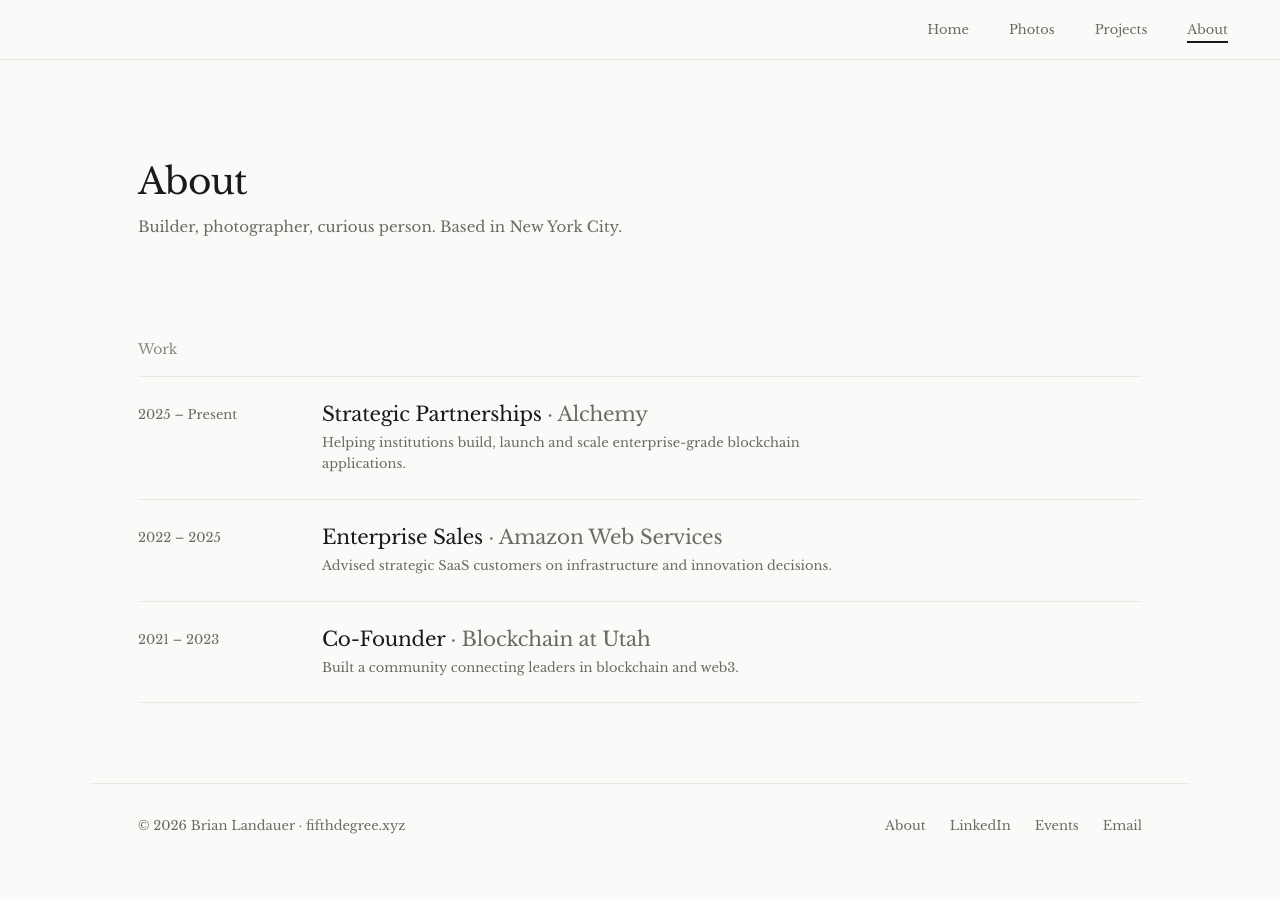
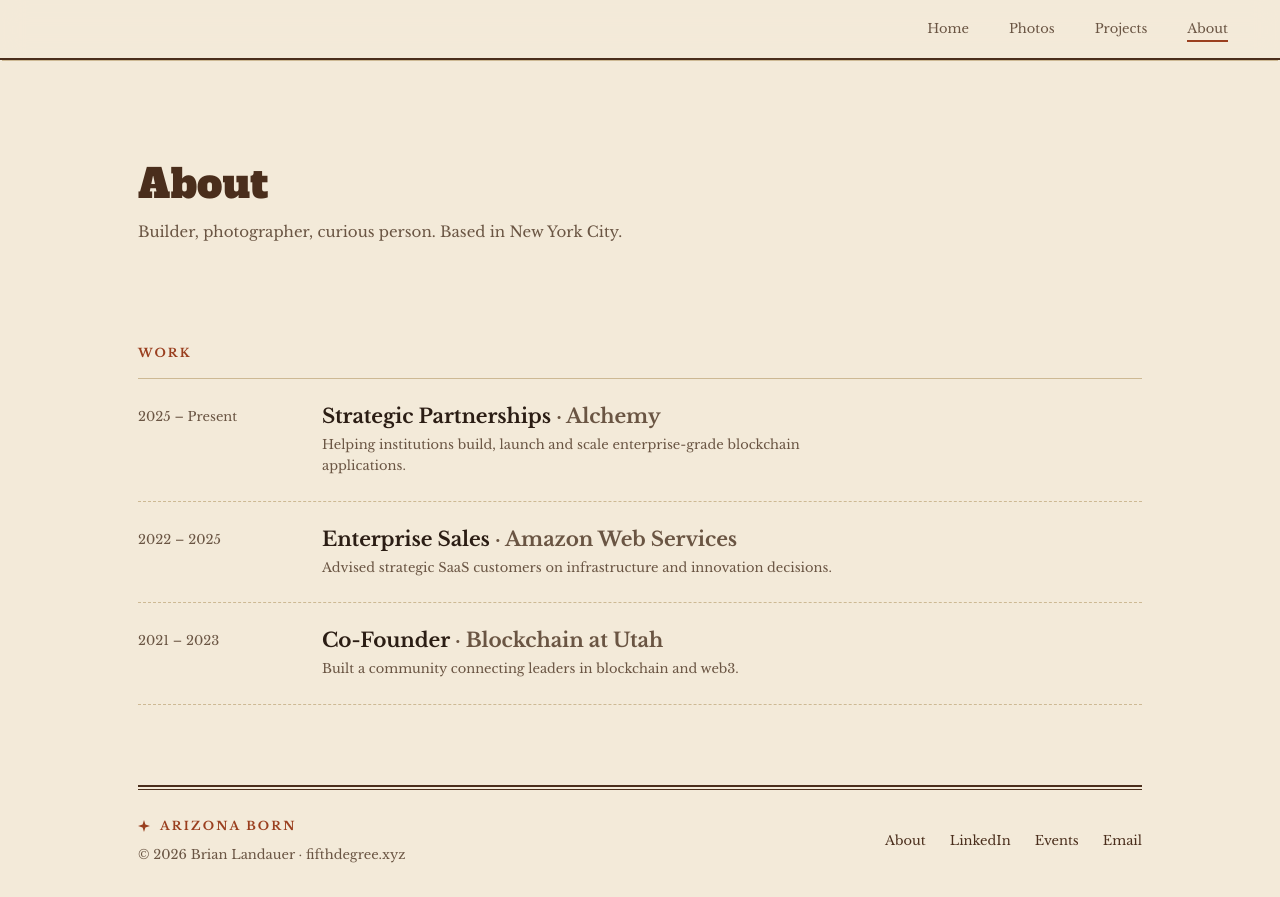
Before and after one commit to throwawayeml728-art/briam-xyz, a Next.js app: page /about in a window 1280 px wide. Before the commit the page ends 868 px from the top, so only its background shows below. Built offline with nearby package versions, Linux system fonts and the light colour scheme.

Commit message:
Southwest/Arizona desert theme: sandstone palette, Alfa Slab One headings, double-rule footer, leather/rust links

```diff
--- a/app/about/page.tsx
+++ b/app/about/page.tsx
@@ -13,7 +13,7 @@
           <p>{siteConfig.tagline} Based in {siteConfig.location}.</p>
         </div>
         <section className="site-section" style={{ maxWidth: '1100px', margin: '0 auto' }} aria-labelledby="work-heading">
-          <h2 id="work-heading" style={{ fontSize: '14px', fontWeight: 400, letterSpacing: '-0.01em', textTransform: 'none', color: '#888884', margin: 0, paddingBottom: '16px' }}>
+          <h2 id="work-heading" className="section-label" style={{ margin: 0, paddingBottom: '16px' }}>
             Work
           </h2>
           {workHistory.length === 0 ? (
--- a/app/globals.css
+++ b/app/globals.css
@@ -2,15 +2,27 @@
 @tailwind components;
 @tailwind utilities;
 
+:root {
+  --bg: #f3ead9;        /* sandstone / parchment */
+  --bg-deep: #eadcc0;
+  --fg: #2b1d14;        /* deep umber */
+  --muted: #6a5543;     /* dry-adobe brown, AA on bg */
+  --rule: #cdb994;      /* hairline */
+  --rust: #9a3f1f;      /* terracotta / rust, AA on bg */
+  --leather: #4a2e1c;   /* saddle brown */
+  --sage: #55674a;
+  --turquoise: #2f7d7a;
+}
+
 html { scroll-behavior: smooth; }
 body {
-  background: #fafaf8;
-  color: #1a1a18;
+  background: var(--bg);
+  color: var(--fg);
   -webkit-font-smoothing: antialiased;
   font-family: var(--font-serif), Georgia, serif;
   line-height: 1.5;
 }
-::selection { background: #1a1a18; color: #fafaf8; }
+::selection { background: var(--rust); color: #fff8ea; }
 
 .site-nav {
   padding: 0 48px;
@@ -23,7 +35,7 @@
 .site-nav-link {
   font-size: 13px;
   font-weight: 400;
-  color: #999999;
+  color: var(--muted);
   text-decoration: none;
   letter-spacing: 0;
   text-transform: none;
@@ -33,13 +45,13 @@
 }
 
 .site-nav-link:hover {
-  color: #1a1a18;
+  color: var(--rust);
 }
 
 .site-nav-link--active {
-  color: #1a1a18;
+  color: var(--fg);
   font-weight: 400;
-  border-bottom-color: #1a1a18;
+  border-bottom-color: var(--fg);
 }
 
 .site-nav-link:focus-visible,
@@ -49,17 +61,17 @@
 .photo-zoom-slider:focus-visible,
 .admin-btn:focus-visible,
 .admin-link:focus-visible {
-  outline: 2px solid #1a1a18;
+  outline: 2px solid var(--fg);
   outline-offset: 4px;
   border-radius: 2px;
 }
 
 .site-nav--home .site-nav-link:focus-visible { outline-color: #fff; }
 
-.site-nav-link { color: #6b6b66; }
+.site-nav-link { color: var(--muted); }
 
 .site-nav--home .site-nav-links {
-  background: rgba(20, 12, 8, 0.28);
+  background: rgba(43, 24, 14, 0.5);
   -webkit-backdrop-filter: blur(8px);
   backdrop-filter: blur(8px);
   padding: 10px 20px !important;
@@ -106,7 +118,7 @@
 .photo-zoom-label {
   font-family: var(--font-serif), Georgia, serif;
   font-size: 14px;
-  color: #6b6b66;
+  color: var(--muted);
   line-height: 1;
   user-select: none;
 }
@@ -116,10 +128,10 @@
   width: 100%;
   height: 2px;
   appearance: none;
-  background: #e8e8e4;
-  border-radius: 1px;
+  background: var(--rule);
+  border-radius: 0;
   cursor: pointer;
-  accent-color: #1a1a18;
+  accent-color: var(--fg);
 }
 
 .photo-zoom-slider::-webkit-slider-thumb {
@@ -127,7 +139,7 @@
   width: 12px;
   height: 12px;
   border-radius: 50%;
-  background: #1a1a18;
+  background: var(--fg);
   border: none;
   cursor: pointer;
 }
@@ -136,7 +148,7 @@
   width: 12px;
   height: 12px;
   border-radius: 50%;
-  background: #1a1a18;
+  background: var(--fg);
   border: none;
   cursor: pointer;
 }
@@ -157,7 +169,7 @@
   font-weight: 400;
   letter-spacing: 0;
   text-transform: none;
-  color: #6b6b66;
+  color: var(--muted);
 }
 
 .photo-sort-toggle-input {
@@ -171,8 +183,8 @@
   position: relative;
   width: 36px;
   height: 20px;
-  background: #e8e8e4;
-  border-radius: 10px;
+  background: var(--rule);
+  border-radius: 0;
   transition: background 0.2s;
   flex-shrink: 0;
 }
@@ -183,14 +195,14 @@
   left: 2px;
   width: 16px;
   height: 16px;
-  background: #fff;
+  background: var(--bg);
   border-radius: 50%;
   transition: transform 0.2s;
   box-shadow: 0 1px 2px rgba(0, 0, 0, 0.12);
 }
 
 .photo-sort-toggle-input:checked + .photo-sort-toggle-track {
-  background: #1a1a18;
+  background: var(--fg);
 }
 
 .photo-sort-toggle-input:checked + .photo-sort-toggle-track .photo-sort-toggle-thumb {
@@ -198,7 +210,7 @@
 }
 
 .photo-sort-toggle-input:focus-visible + .photo-sort-toggle-track {
-  outline: 2px solid #1a1a18;
+  outline: 2px solid var(--fg);
   outline-offset: 2px;
 }
 
@@ -273,7 +285,7 @@
 .photo-tile-placeholder {
   width: 100%;
   height: 100%;
-  background: linear-gradient(135deg, #f0ede8 0%, #e8e4de 100%);
+  background: linear-gradient(135deg, #ece0c8 0%, #e0d1b3 100%);
   display: flex;
   align-items: flex-end;
   padding: 12px;
@@ -281,7 +293,7 @@
 
 .photo-tile-placeholder span {
   font-size: 13px;
-  color: #6b6b66;
+  color: var(--muted);
   font-style: italic;
 }
 
@@ -293,7 +305,7 @@
   align-items: center;
   justify-content: center;
   padding: 48px 24px;
-  background: #fafaf8;
+  background: var(--bg);
 }
 
 .photo-lightbox-content {
@@ -316,7 +328,7 @@
 .photo-lightbox-caption {
   margin: 16px 0 0;
   font-size: 12px;
-  color: #6b6b66;
+  color: var(--muted);
   font-style: italic;
 }
 
@@ -325,7 +337,7 @@
   position: absolute;
   border: none;
   background: transparent;
-  color: #6b6b66;
+  color: var(--muted);
   cursor: pointer;
   transition: color 0.2s;
   font-family: inherit;
@@ -333,7 +345,7 @@
 
 .photo-lightbox-close:hover,
 .photo-lightbox-nav:hover {
-  color: #1a1a18;
+  color: var(--fg);
 }
 
 .photo-lightbox-close {
@@ -402,7 +414,7 @@
 @keyframes page-enter { from { opacity: 0; transform: translateY(6px); } to { opacity: 1; transform: none; } }
 
 .site-footer {
-  border-top: 1px solid #e8e8e4;
+  border-top: 1px solid var(--rule);
   max-width: 1100px;
   width: 100%;
   margin: 0 auto;
@@ -411,15 +423,15 @@
   align-items: center;
   padding: 32px 48px;
 }
-.site-footer-copy { font-size: 13px; color: #6b6b66; font-weight: 400; margin: 0; }
+.site-footer-copy { font-size: 13px; color: var(--muted); font-weight: 400; margin: 0; }
 .site-footer-links { display: flex; gap: 24px; flex-wrap: wrap; }
-.site-footer-links a { font-size: 13px; color: #6b6b66; text-decoration: none; letter-spacing: 0; text-transform: none; transition: color 0.2s; }
-.site-footer-links a:hover { color: #1a1a18; }
+.site-footer-links a { font-size: 13px; color: var(--muted); text-decoration: none; letter-spacing: 0; text-transform: none; transition: color 0.2s; }
+.site-footer-links a:hover { color: var(--rust); }
 
 .not-found { min-height: 100vh; min-height: 100svh; display: flex; flex-direction: column; align-items: center; justify-content: center; text-align: center; padding: 80px 24px; gap: 12px; }
 .not-found h1 { font-family: var(--font-serif), Georgia, serif; font-size: clamp(30px, 6vw, 40px); line-height: 1.2; font-weight: 400; margin: 0; letter-spacing: -0.02em; }
-.not-found p { font-size: 14px; font-weight: 400; color: #6b6b66; margin: 0; }
-.not-found a { margin-top: 16px; font-size: 13px; letter-spacing: 0; text-transform: none; color: #1a1a18; text-decoration: none; border-bottom: 2px solid #1a1a18; padding-bottom: 4px; font-family: var(--font-serif), Georgia, serif; }
+.not-found p { font-size: 14px; font-weight: 400; color: var(--muted); margin: 0; }
+.not-found a { margin-top: 16px; font-size: 13px; letter-spacing: 0; text-transform: none; color: var(--fg); text-decoration: none; border-bottom: 2px solid var(--fg); padding-bottom: 4px; font-family: var(--font-serif), Georgia, serif; }
 
 /* ─── Photo admin ─────────────────────────────────────────────────── */
 .admin-page {
@@ -456,7 +468,7 @@
 
 .admin-muted {
   font-size: 13px;
-  color: #6b6b66;
+  color: var(--muted);
   margin: 0;
 }
 
@@ -472,7 +484,7 @@
   flex-direction: column;
   gap: 8px;
   font-size: 12px;
-  color: #6b6b66;
+  color: var(--muted);
   letter-spacing: 0;
   text-transform: none;
 }
@@ -481,15 +493,15 @@
   font: inherit;
   font-size: 14px;
   padding: 10px 12px;
-  border: 1px solid #e8e8e4;
+  border: 1px solid var(--rule);
   background: #fff;
   border-radius: 0;
-  color: #1a1a18;
+  color: var(--fg);
 }
 
 .admin-input:focus {
   outline: none;
-  border-color: #1a1a18;
+  border-color: var(--fg);
 }
 
 .admin-btn {
@@ -498,21 +510,21 @@
   letter-spacing: 0;
   text-transform: none;
   padding: 10px 16px;
-  border: 1px solid #e8e8e4;
+  border: 1px solid var(--rule);
   background: #fff;
-  color: #1a1a18;
+  color: var(--fg);
   cursor: pointer;
   transition: border-color 0.2s, color 0.2s;
 }
 
 .admin-btn:hover {
-  border-color: #1a1a18;
+  border-color: var(--fg);
 }
 
 .admin-btn--primary {
-  background: #1a1a18;
-  color: #fafaf8;
-  border-color: #1a1a18;
+  background: var(--fg);
+  color: var(--bg);
+  border-color: var(--fg);
 }
 
 .admin-btn--primary:hover {
@@ -531,7 +543,7 @@
 
 .admin-link {
   font-size: 12px;
-  color: #6b6b66;
+  color: var(--muted);
   text-decoration: none;
   letter-spacing: 0;
   margin-top: 16px;
@@ -539,7 +551,7 @@
 }
 
 .admin-link:hover {
-  color: #1a1a18;
+  color: var(--fg);
 }
 
 .admin-error {
@@ -550,12 +562,12 @@
 
 .admin-message {
   font-size: 13px;
-  color: #1a1a18;
+  color: var(--fg);
   margin: 16px 0;
 }
 
 .admin-dropzone {
-  border: 2px dashed #e8e8e4;
+  border: 2px dashed var(--rule);
   padding: 48px 24px;
   text-align: center;
   cursor: pointer;
@@ -565,7 +577,7 @@
 
 .admin-dropzone:hover,
 .admin-dropzone--active {
-  border-color: #1a1a18;
+  border-color: var(--fg);
   background: #f5f5f2;
 }
 
@@ -680,8 +692,8 @@
   50% { transform: translate(-50%, 6px); opacity: 0.7; }
 }
 
-.home-main { background: #fafaf8; overflow-x: clip; }
-.home-content { position: relative; z-index: 1; background: #fafaf8; } /* hard edge as it scrolls over the pinned hero */
+.home-main { background: var(--bg); overflow-x: clip; }
+.home-content { position: relative; z-index: 1; background: var(--bg); } /* hard edge as it scrolls over the pinned hero */
 .home-anchor { scroll-margin-top: 0; }
 #photography, #projects { scroll-margin-top: 60px; }
 .home-heading {
@@ -705,12 +717,12 @@
   font-size: 13px;
   letter-spacing: 0;
   text-transform: none;
-  color: #6b6b66;
+  color: var(--muted);
   text-decoration: none;
   white-space: nowrap;
 }
-.home-link:hover { color: #1a1a18; }
-.home-link:focus-visible { outline: 2px solid #1a1a18; outline-offset: 3px; }
+.home-link:hover { color: var(--rust); }
+.home-link:focus-visible { outline: 2px solid var(--fg); outline-offset: 3px; }
 @media (max-width: 768px) { .home-heading { padding: 56px 16px 0; } }
 @media (prefers-reduced-motion: reduce) { .hero-cue { animation: none; } }
 
@@ -736,7 +748,7 @@
 .project-card { display: block; color: inherit; text-decoration: none; }
 .project-preview {
   position: relative; display: block; aspect-ratio: 3 / 2; overflow: hidden;
-  background: #fafaf8; border: 1px solid #e8e8e4;
+  background: var(--bg); border: 1px solid var(--rule);
 }
 .project-preview img { transition: transform 0.6s ease; }
 .project-card--link:hover .project-preview img,
@@ -745,13 +757,13 @@
   position: absolute; inset: 0; display: flex; align-items: center; justify-content: center;
   padding: 16px; text-align: center;
   font-family: var(--font-serif), Georgia, serif; font-size: 64px; line-height: 1;
-  letter-spacing: -0.03em; color: #1a1a18;
+  letter-spacing: -0.03em; color: var(--fg);
 }
 .project-meta { display: flex; align-items: baseline; justify-content: space-between; gap: 16px; margin-top: 16px; }
 .project-name {
   font-family: var(--font-serif), Georgia, serif;
   font-size: 20px; line-height: 1.25; letter-spacing: -0.02em;
-  color: #1a1a18; margin: 0; font-weight: 400;
+  color: var(--fg); margin: 0; font-weight: 400;
 }
 .project-name span {
   background: linear-gradient(currentColor, currentColor) 0 100% / 0 1px no-repeat;
@@ -759,9 +771,9 @@
 }
 .project-card--link:hover .project-name span,
 .project-card--link:focus-visible .project-name span { background-size: 100% 1px; }
-.project-year { font-size: 13px; color: #6b6b66; font-variant-numeric: tabular-nums; white-space: nowrap; }
-.project-desc { font-size: 13px; color: #6b6b66; margin: 8px 0 0; line-height: 1.6; max-width: 46ch; }
-.project-card--link:focus-visible { outline: 2px solid #1a1a18; outline-offset: 6px; }
+.project-year { font-size: 13px; color: var(--muted); font-variant-numeric: tabular-nums; white-space: nowrap; }
+.project-desc { font-size: 13px; color: var(--muted); margin: 8px 0 0; line-height: 1.6; max-width: 46ch; }
+.project-card--link:focus-visible { outline: 2px solid var(--fg); outline-offset: 6px; }
 @media (prefers-reduced-motion: reduce) {
   .project-preview img, .project-name span { transition: none; }
 }
@@ -786,8 +798,8 @@
   padding: env(safe-area-inset-top, 0px) max(48px, env(safe-area-inset-right, 0px)) 0 max(48px, env(safe-area-inset-left, 0px));
 }
 .site-nav--page {
-  background: rgba(250, 250, 248, 0.92);
-  border-bottom: 1px solid #e8e8e4;
+  background: rgba(243, 234, 217, 0.92);
+  border-bottom: 1px solid var(--rule);
   -webkit-backdrop-filter: blur(12px);
   backdrop-filter: blur(12px);
 }
@@ -806,7 +818,7 @@
   height: 2px;
   background: transparent;
 }
-.site-nav-link--active::after { background: #1a1a18; }
+.site-nav-link--active::after { background: var(--fg); }
 .site-nav-link.site-nav-link--home.site-nav-link--active::after { background: #fff; }
 .site-nav-link--active, .site-nav-link.site-nav-link--home.site-nav-link--active { border-bottom-color: transparent; }
 .site-nav-links { align-items: center; }
@@ -818,10 +830,10 @@
   .site-nav-link { font-size: 15px; padding: 0 12px; }
   .site-nav-link::after { left: 12px; right: 12px; }
   /* blur is expensive on phones: solid surfaces instead */
-  .site-nav--page { background: rgba(250, 250, 248, 0.97); -webkit-backdrop-filter: none; backdrop-filter: none; }
+  .site-nav--page { background: rgba(243, 234, 217, 0.97); -webkit-backdrop-filter: none; backdrop-filter: none; }
   .site-nav--home .site-nav-links {
     -webkit-backdrop-filter: none; backdrop-filter: none;
-    background: rgba(20, 12, 8, 0.62);
+    background: rgba(43, 24, 14, 0.78);
     padding: 0 8px !important;
     margin-right: 0;
   }
@@ -838,7 +850,7 @@
   .photo-zoom-control { flex: 1; min-height: 44px; }
   .photo-sort-toggle { width: auto; min-height: 44px; flex-shrink: 0; }
   .photo-zoom-slider { height: 24px; background: transparent; }
-  .photo-zoom-slider::-webkit-slider-runnable-track { height: 2px; background: #d8d8d2; }
+  .photo-zoom-slider::-webkit-slider-runnable-track { height: 2px; background: var(--rule); }
   .photo-zoom-slider::-webkit-slider-thumb { width: 24px; height: 24px; margin-top: -11px; }
   .photo-zoom-slider::-moz-range-thumb { width: 24px; height: 24px; }
   .photo-tile-location { font-size: 12px; bottom: 6px; left: 8px; text-shadow: 0 1px 4px rgba(0,0,0,0.5); }
@@ -897,19 +909,19 @@
   font-family: var(--font-serif), Georgia, serif;
   font-weight: 400; font-size: clamp(28px, 4.4vw, 36px); line-height: 1.2; letter-spacing: -0.02em; margin: 0;
 }
-.about-intro p { font-size: 15px; line-height: 1.6; color: #6b6b66; margin: 12px 0 0; max-width: 56ch; }
-.work-list { list-style: none; margin: 0; padding: 0; border-top: 1px solid #e8e8e4; }
+.about-intro p { font-size: 15px; line-height: 1.6; color: var(--muted); margin: 12px 0 0; max-width: 56ch; }
+.work-list { list-style: none; margin: 0; padding: 0; border-top: 1px solid var(--rule); }
 .work-row {
   display: grid; grid-template-columns: 160px 1fr; gap: 24px;
-  padding: 24px 0; border-bottom: 1px solid #e8e8e4;
+  padding: 24px 0; border-bottom: 1px solid var(--rule);
 }
-.work-years { font-size: 13px; color: #6b6b66; font-variant-numeric: tabular-nums; padding-top: 4px; }
+.work-years { font-size: 13px; color: var(--muted); font-variant-numeric: tabular-nums; padding-top: 4px; }
 .work-title { font-family: var(--font-serif), Georgia, serif; font-weight: 400; font-size: 20px; line-height: 1.3; letter-spacing: -0.01em; margin: 0; }
 .work-title a { color: inherit; text-decoration: none; background: linear-gradient(currentColor, currentColor) 0 100% / 0 1px no-repeat; transition: background-size .3s ease; }
 .work-title a:hover, .work-title a:focus-visible { background-size: 100% 1px; }
-.work-company { color: #6b6b66; }
-.work-desc { font-size: 13px; color: #6b6b66; margin: 6px 0 0; line-height: 1.6; max-width: 56ch; }
-.work-empty { font-size: 14px; color: #888884; margin: 0; }
+.work-company { color: var(--muted); }
+.work-desc { font-size: 13px; color: var(--muted); margin: 6px 0 0; line-height: 1.6; max-width: 56ch; }
+.work-empty { font-size: 14px; color: var(--muted); margin: 0; }
 @media (max-width: 768px) {
   .about-intro { padding: 40px max(20px, env(safe-area-inset-left, 0px)) 0; }
   .work-row { grid-template-columns: 1fr; gap: 4px; padding: 20px 0; }
@@ -917,3 +929,58 @@
   .work-title { font-size: 18px; }
   .work-desc { font-size: 14px; }
 }
+
+
+/* ─── Southwest theme ───────────────────────────────────────────────── */
+h1, h2, .display { font-family: var(--font-display), Georgia, serif; font-weight: 400; }
+.home-heading h2, .about-intro h1, .not-found h1 { letter-spacing: 0.005em; color: var(--leather); }
+.home-heading h2 { font-size: clamp(24px, 3.4vw, 30px); }
+.about-intro h1 { font-size: clamp(30px, 4.4vw, 40px); }
+.project-name, .work-title { font-family: var(--font-serif), Georgia, serif; font-weight: 700; letter-spacing: -0.005em; }
+.project-fallback { font-family: var(--font-display), Georgia, serif; letter-spacing: 0; }
+
+/* small section labels: spaced caps in rust, body face */
+.section-label {
+  font-family: var(--font-serif), Georgia, serif !important;
+  font-size: 12px !important; font-weight: 700 !important;
+  letter-spacing: 0.18em !important; text-transform: uppercase !important;
+  color: var(--rust) !important;
+}
+
+/* double-rule divider (thick + hairline), used for major breaks */
+.site-footer, .project-divider { border-top: 0 !important; position: relative; }
+.site-footer::before {
+  content: ''; position: absolute; left: 48px; right: 48px; top: 0; height: 5px;
+  border-top: 2px solid var(--leather); border-bottom: 1px solid var(--leather);
+}
+.site-footer-tagline {
+  display: inline-flex; align-items: center; gap: 10px;
+  font-size: 12px; letter-spacing: 0.18em; text-transform: uppercase; color: var(--rust); font-weight: 700; margin: 0;
+}
+.site-footer-tagline svg { width: 12px; height: 12px; fill: currentColor; flex: none; }
+.site-footer { gap: 16px 32px; }
+.site-footer-main { display: flex; flex-direction: column; gap: 10px; }
+
+/* nav pill + page nav */
+.site-nav--page { border-bottom: 2px solid var(--leather) !important; box-shadow: 0 3px 0 -2px var(--rule); }
+.site-nav-link--active::after { background: var(--rust) !important; }
+.site-nav-link.site-nav-link--home { color: #fff8ea; }
+.site-nav--home .site-nav-links { border: 1px solid rgba(255, 240, 215, 0.28); }
+.site-nav--home .site-nav-link.site-nav-link--home:hover { color: #fff8ea; opacity: 1; text-decoration: underline; text-underline-offset: 6px; }
+
+/* leather links / buttons */
+.home-link { color: var(--leather); font-weight: 700; text-decoration: underline dashed 1px; text-underline-offset: 5px; }
+.home-link:hover { text-decoration-style: solid; }
+.work-title a, .site-footer-links a { text-decoration: none; }
+.site-footer-links a { color: var(--leather); }
+.photo-sort-toggle-input:checked + .photo-sort-toggle-track { background: var(--leather); }
+.photo-zoom-slider { accent-color: var(--rust); }
+
+/* stitched list rules */
+.work-list, .work-row { border-color: var(--rule); }
+.work-row { border-bottom-style: dashed; }
+.project-grid .project-preview { outline: 1px solid var(--rule); outline-offset: 0; }
+a:focus-visible, button:focus-visible { outline-color: var(--rust); }
+
+@media (max-width: 768px) { .site-footer::before { left: 20px; right: 20px; } }
+.home-heading h2, .about-intro h1, .not-found h1 { font-family: var(--font-display), Georgia, serif; }
--- a/app/layout.tsx
+++ b/app/layout.tsx
@@ -1,11 +1,13 @@
 import type { Metadata, Viewport } from 'next'
 import './globals.css'
-import { Libre_Baskerville } from 'next/font/google'
+import { Libre_Baskerville, Alfa_Slab_One } from 'next/font/google'
 import { MotionConfig } from 'framer-motion'
 import Nav from '@/components/Nav'
 import { PhotoZoomProvider } from '@/components/PhotoZoomProvider'
 
 const serif = Libre_Baskerville({ subsets: ['latin'], weight: ['400', '700'], style: ['normal', 'italic'], display: 'swap', variable: '--font-serif' })
+
+const display = Alfa_Slab_One({ subsets: ['latin'], weight: '400', display: 'swap', variable: '--font-display' })
 
 const description = 'Builder, photographer, curious person. Based in New York City.'
 
@@ -13,7 +15,7 @@
   width: 'device-width',
   initialScale: 1,
   viewportFit: 'cover',
-  themeColor: '#fafaf8',
+  themeColor: '#f3ead9',
 }
 
 export const metadata: Metadata = {
@@ -33,9 +35,9 @@
 
 export default function RootLayout({ children }: { children: React.ReactNode }) {
   return (
-    <html lang="en" className={`${serif.variable}`}>
+    <html lang="en" className={`${serif.variable} ${display.variable}`}>
       <body>
-        <a href="#main" className="sr-only focus:not-sr-only focus:fixed focus:left-4 focus:top-4 focus:z-[300] focus:bg-white focus:px-3 focus:py-2 focus:text-sm">
+        <a href="#main" className="sr-only focus:not-sr-only focus:fixed focus:left-4 focus:top-4 focus:z-[300] focus:bg-bg focus:px-3 focus:py-2 focus:text-sm">
           Skip to content
         </a>
         <MotionConfig reducedMotion="user">
--- a/components/Footer.tsx
+++ b/components/Footer.tsx
@@ -10,9 +10,15 @@
 export default function Footer() {
   return (
     <footer className="site-footer">
-      <p className="site-footer-copy">
-        © {new Date().getFullYear()} {siteConfig.name} · {siteConfig.domain}
-      </p>
+      <div className="site-footer-main">
+        <p className="site-footer-tagline">
+          <svg viewBox="0 0 12 12" aria-hidden="true"><path d="M6 0l1.4 4.6L12 6 7.4 7.4 6 12 4.6 7.4 0 6l4.6-1.4z" /></svg>
+          Arizona born
+        </p>
+        <p className="site-footer-copy">
+          © {new Date().getFullYear()} {siteConfig.name} · {siteConfig.domain}
+        </p>
+      </div>
       <nav className="site-footer-links" aria-label="Social links">
         <Link href="/about">About</Link>
         {socialLinks.map(([label, href]) => {
--- a/components/Projects.tsx
+++ b/components/Projects.tsx
@@ -51,12 +51,12 @@
     <section
       id="projects"
       className="site-section"
-      style={{ maxWidth: '1100px', margin: '0 auto', borderBottom: '1px solid #e8e8e4' }}
+      style={{ maxWidth: '1100px', margin: '0 auto' }}
     >
       <div
-        style={{ display: 'flex', alignItems: 'baseline', justifyContent: 'space-between', gap: '16px', paddingBottom: '16px', borderBottom: '1px solid #e8e8e4' }}
+        style={{ display: 'flex', alignItems: 'baseline', justifyContent: 'space-between', gap: '16px', paddingBottom: '16px', borderBottom: '1px solid var(--rule)' }}
       >
-        <h2 style={{ fontSize: '14px', fontWeight: 400, letterSpacing: '-0.01em', textTransform: 'none', color: '#888884', margin: 0 }}>
+        <h2 className="section-label" style={{ margin: 0 }}>
           Projects
         </h2>
         {viewAllHref && (
--- a/tailwind.config.ts
+++ b/tailwind.config.ts
@@ -9,13 +9,15 @@
     extend: {
       fontFamily: {
         serif: ['var(--font-serif)', 'Georgia', 'serif'],
+        display: ['var(--font-display)', 'Georgia', 'serif'],
         sans: ['var(--font-serif)', 'Georgia', 'serif'],
       },
       colors: {
-        bg: '#fafaf8',
-        fg: '#1a1a18',
-        muted: '#888884',
-        border: '#e8e8e4',
+        bg: 'var(--bg)',
+        fg: 'var(--fg)',
+        muted: 'var(--muted)',
+        border: 'var(--rule)',
+        rust: 'var(--rust)',
       },
     },
   },
```
